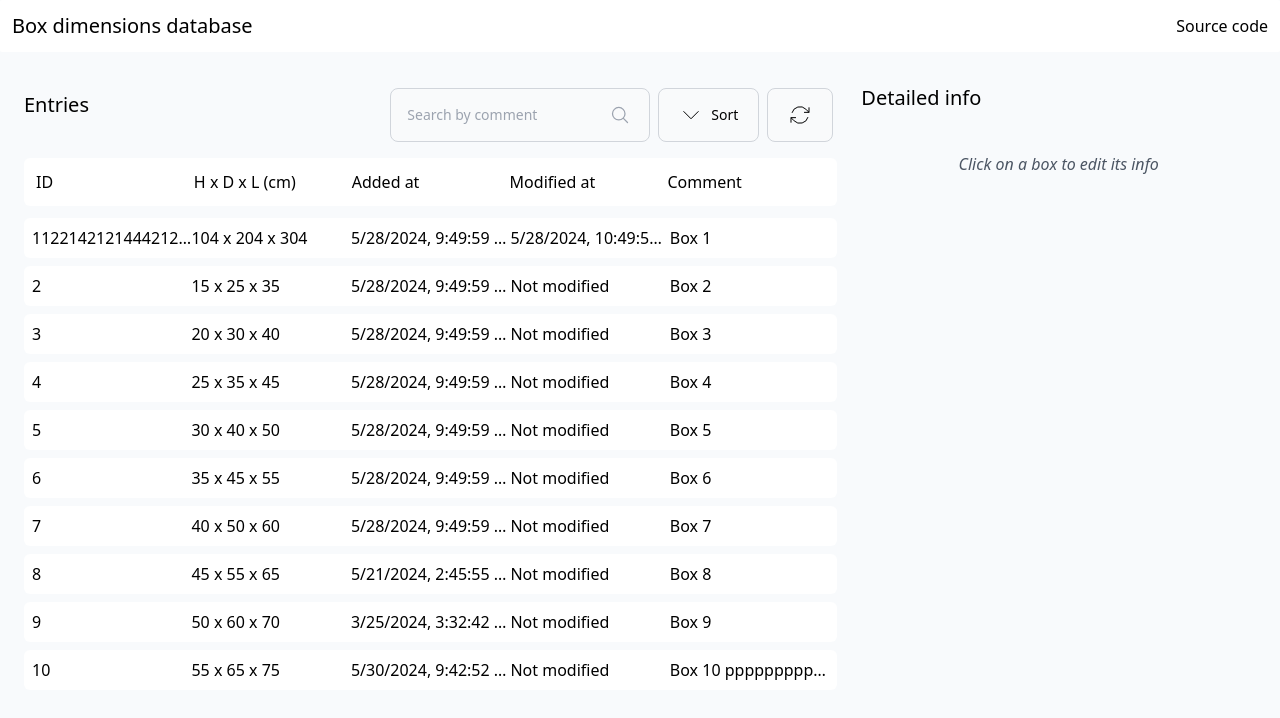
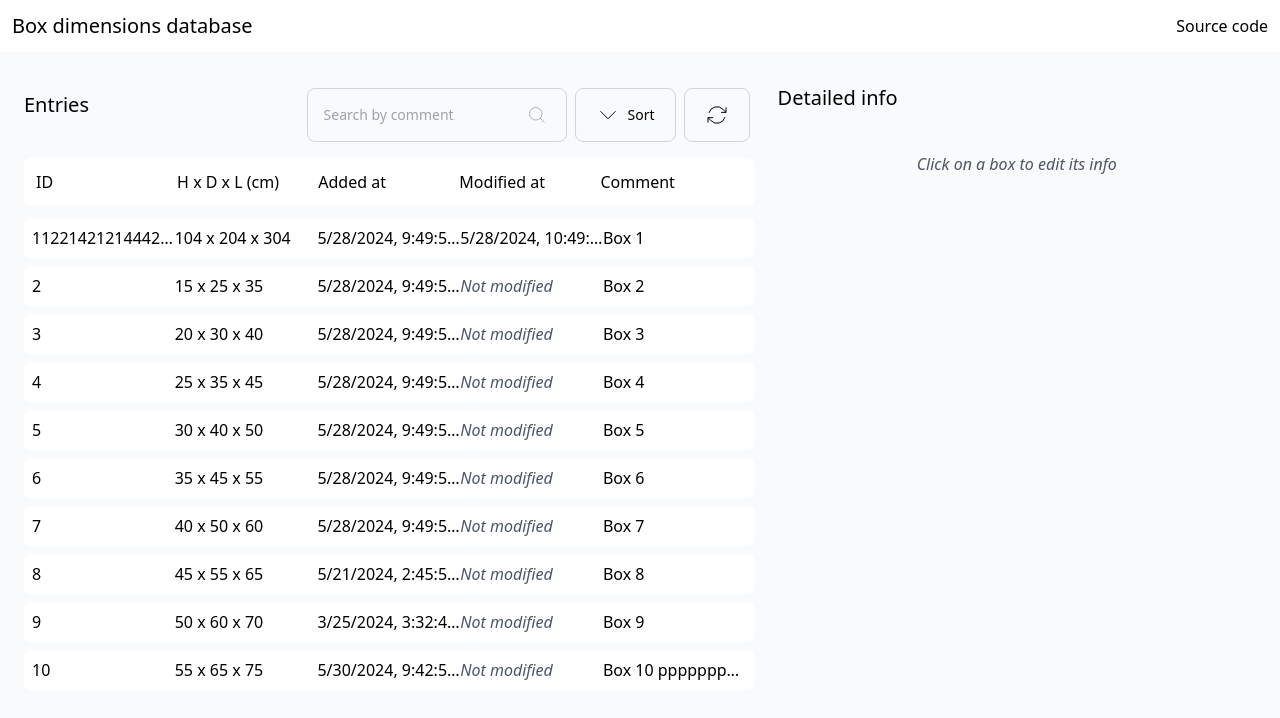
Before and after one commit to tsukipond8531/boxdb-frontend, a React (Vite) app: page / in a window 1280 px wide. Shown: the top 718 px of the page. Built offline with nearby package versions, Linux system fonts and the light colour scheme.

Commit message:
clean up App.tsx, move to components. Make search functional

```diff
--- a/src/App.tsx
+++ b/src/App.tsx
@@ -5,147 +5,42 @@ import Header from "./components/Header";
 import Search from "./components/Search";
 import BoxDetails from "./components/BoxDetails";
 import BoxList from "./components/BoxList";
-
-const boxes: Box[] = [
-  {
-    id: "1122142121444212415",
-    height: 104,
-    depth: 204,
-    length: 304,
-    comment: "Box 1",
-    addedAt: "2024-05-28T09:49:59Z",
-    modifiedAt: "2024-05-28T10:49:59Z",
-  },
-  {
-    id: "2",
-    height: 15,
-    depth: 25,
-    length: 35,
-    comment: "Box 2",
-    addedAt: "2024-05-28T09:49:59Z",
-  },
-  {
-    id: "3",
-    height: 20,
-    depth: 30,
-    length: 40,
-    comment: "Box 3",
-    addedAt: "2024-05-28T09:49:59Z",
-  },
-  {
-    id: "4",
-    height: 25,
-    depth: 35,
-    length: 45,
-    comment: "Box 4",
-    addedAt: "2024-05-28T09:49:59Z",
-  },
-  {
-    id: "5",
-    height: 30,
-    depth: 40,
-    length: 50,
-    comment: "Box 5",
-    addedAt: "2024-05-28T09:49:59Z",
-  },
-  {
-    id: "6",
-    height: 35,
-    depth: 45,
-    length: 55,
-    comment: "Box 6",
-    addedAt: "2024-05-28T09:49:59Z",
-  },
-  {
-    id: "7",
-    height: 40,
-    depth: 50,
-    length: 60,
-    comment: "Box 7",
-    addedAt: "2024-05-28T09:49:59Z",
-  },
-  {
-    id: "8",
-    height: 45,
-    depth: 55,
-    length: 65,
-    comment: "Box 8",
-    addedAt: "2024-05-21T14:45:55Z",
-  },
-  {
-    id: "9",
-    height: 50,
-    depth: 60,
-    length: 70,
-    comment: "Box 9",
-    addedAt: "2024-03-25T15:32:42Z",
-  },
-  {
-    id: "10",
-    height: 55,
-    depth: 65,
-    length: 75,
-    comment: "Box 10 pppppppppppppppppppppppppppppppppppppppppppppppp",
-    addedAt: "2024-05-30T09:42:52Z",
-  },
-];
+import { boxes } from "./dummydata";
+import Sort from "./components/Buttons/Sort";
+import Refresh from "./components/Buttons/Refresh";
+import BoxListHeaders from "./components/BoxListHeaders";
 
 function App() {
   const [selectedBox, setSelectedBox] = useState<Box>();
+  const [search, setSearch] = useState("");
+
+  // Filter boxes based on search input, automatically
+  // updating the list as the user types. not case-sensitive
+  const filteredBoxes = boxes.filter((box) => {
+    return (
+      box.comment && box.comment.toLowerCase().includes(search.toLowerCase())
+    );
+  });
+
   return (
     <div className="flex min-h-screen flex-col bg-slate-50">
       <Header />
-      <div className="m-3 mt-5 grid sm:grid-cols-1 md:grid-cols-3">
-        <div className="m-3 md:col-span-2">
+      <div className="m-3 mt-5 grid sm:grid-cols-1 md:grid-cols-5">
+        <div className="m-3 md:col-span-3">
           <div className="mb-3 flex flex-wrap items-center justify-between">
             <h2 className="mb-5 text-xl">Entries</h2>
             <div className="flex">
-              <Search />
-              <button
-                type="button"
-                className="m-1 inline-flex items-center rounded-lg border border-gray-300 bg-gray-50 px-5 py-2.5 text-center text-sm font-medium hover:bg-gray-300"
-              >
-                <svg
-                  xmlns="http://www.w3.org/2000/svg"
-                  fill="none"
-                  viewBox="0 0 24 24"
-                  stroke="currentColor"
-                  className="mr-2 size-6"
-                >
-                  <path d="m19.5 8.25-7.5 7.5-7.5-7.5" />
-                </svg>
-                Sort
-              </button>
-
-              <button
-                type="button"
-                title="Refresh list"
-                className="m-1 inline-flex items-center rounded-lg border border-gray-300 bg-gray-50 px-5 py-2.5 text-center text-sm font-medium hover:bg-gray-300"
-              >
-                <svg
-                  xmlns="http://www.w3.org/2000/svg"
-                  fill="none"
-                  viewBox="0 0 24 24"
-                  stroke="currentColor"
-                  className="size-6"
-                >
-                  <path d="M16.023 9.348h4.992v-.001M2.985 19.644v-4.992m0 0h4.992m-4.993 0 3.181 3.183a8.25 8.25 0 0 0 13.803-3.7M4.031 9.865a8.25 8.25 0 0 1 13.803-3.7l3.181 3.182m0-4.991v4.99" />
-                </svg>
-              </button>
+              <Search search={search} setSearch={setSearch} />
+              <Sort />
+              <Refresh />
             </div>
           </div>
-          <div className="mb-3 grid grid-cols-4 rounded-md bg-white p-5 md:grid-cols-5 md:p-3">
-            <span>ID</span>
-            <span>H x D x L (cm)</span>
-            <span>Added at</span>
-            <span className="hidden md:block">Modified at</span>
-            <span>Comment</span>
-          </div>
-          {boxes.map((box) => (
+          <BoxListHeaders />
+          {filteredBoxes.map((box) => (
             <BoxList key={box.id} box={box} setSelectedBox={setSelectedBox} />
           ))}
         </div>
-        <div className="m-3 md:order-2">
+        <div className="m-3 md:order-2 md:col-span-2">
           <h2 className="mb-5 text-xl">Detailed info</h2>
           {!selectedBox ? (
             <p className="mt-10 text-center italic text-gray-600">
--- a/src/components/BoxList.tsx
+++ b/src/components/BoxList.tsx
@@ -29,7 +29,7 @@ const BoxList = ({ box, setSelectedBox }: props) => {
               {new Date(box.modifiedAt).toLocaleString()}
             </p>
           ) : (
-            <p className="truncate">Not modified</p>
+            <p className="truncate italic text-gray-600">Not modified</p>
           )}
         </div>
         <p className="truncate">{box.comment}</p>
--- /dev/null
+++ b/src/components/BoxListHeaders.tsx
@@ -0,0 +1,13 @@
+const BoxListHeaders = () => {
+  return (
+    <div className="mb-3 grid grid-cols-4 rounded-md bg-white p-5 md:grid-cols-5 md:p-3">
+      <span>ID</span>
+      <span>H x D x L (cm)</span>
+      <span>Added at</span>
+      <span className="hidden md:block">Modified at</span>
+      <span>Comment</span>
+    </div>
+  );
+};
+
+export default BoxListHeaders;
--- /dev/null
+++ b/src/components/Buttons/Refresh.tsx
@@ -0,0 +1,21 @@
+const Refresh = () => {
+  return (
+    <button
+      type="button"
+      title="Refresh list"
+      className="m-1 inline-flex items-center rounded-lg border border-gray-300 bg-gray-50 px-5 py-2.5 text-center text-sm font-medium hover:bg-gray-300"
+    >
+      <svg
+        xmlns="http://www.w3.org/2000/svg"
+        fill="none"
+        viewBox="0 0 24 24"
+        stroke="currentColor"
+        className="size-6"
+      >
+        <path d="M16.023 9.348h4.992v-.001M2.985 19.644v-4.992m0 0h4.992m-4.993 0 3.181 3.183a8.25 8.25 0 0 0 13.803-3.7M4.031 9.865a8.25 8.25 0 0 1 13.803-3.7l3.181 3.182m0-4.991v4.99" />
+      </svg>
+    </button>
+  );
+};
+
+export default Refresh;
--- /dev/null
+++ b/src/components/Buttons/Sort.tsx
@@ -0,0 +1,21 @@
+const Sort = () => {
+  return (
+    <button
+      type="button"
+      className="m-1 inline-flex items-center rounded-lg border border-gray-300 bg-gray-50 px-5 py-2.5 text-center text-sm font-medium hover:bg-gray-300"
+    >
+      <svg
+        xmlns="http://www.w3.org/2000/svg"
+        fill="none"
+        viewBox="0 0 24 24"
+        stroke="currentColor"
+        className="mr-2 size-6"
+      >
+        <path d="m19.5 8.25-7.5 7.5-7.5-7.5" />
+      </svg>
+      Sort
+    </button>
+  );
+};
+
+export default Sort;
--- a/src/components/Search.tsx
+++ b/src/components/Search.tsx
@@ -1,8 +1,19 @@
-const Search = () => {
+interface props {
+  search: string;
+  setSearch: (search: string) => void;
+}
+
+const Search = ({ search, setSearch }: props) => {
+  const changeValue = (e: React.ChangeEvent<HTMLInputElement>) => {
+    setSearch(e.target.value);
+    console.log(search);
+  };
+
   return (
     <form className="relative m-1">
       <div className="">
         <input
+          onChange={changeValue}
           type="search"
           id="default-search"
           className="block w-full rounded-lg border border-gray-300 bg-gray-50 p-4 pr-10 text-sm text-gray-900"
@@ -13,15 +24,10 @@ const Search = () => {
           xmlns="http://www.w3.org/2000/svg"
           fill="none"
           viewBox="0 0 24 24"
-          stroke-width="1.5"
           stroke="currentColor"
           className="absolute right-5 top-1/2 h-5 w-5 -translate-y-1/2 transform text-gray-400"
         >
-          <path
-            stroke-linecap="round"
-            stroke-linejoin="round"
-            d="m21 21-5.197-5.197m0 0A7.5 7.5 0 1 0 5.196 5.196a7.5 7.5 0 0 0 10.607 10.607Z"
-          />
+          <path d="m21 21-5.197-5.197m0 0A7.5 7.5 0 1 0 5.196 5.196a7.5 7.5 0 0 0 10.607 10.607Z" />
         </svg>
       </div>
     </form>
--- /dev/null
+++ b/src/dummydata.ts
@@ -0,0 +1,85 @@
+import { Box } from "../types";
+
+export const boxes: Box[] = [
+  {
+    id: "1122142121444212415",
+    height: 104,
+    depth: 204,
+    length: 304,
+    comment: "Box 1",
+    addedAt: "2024-05-28T09:49:59Z",
+    modifiedAt: "2024-05-28T10:49:59Z",
+  },
+  {
+    id: "2",
+    height: 15,
+    depth: 25,
+    length: 35,
+    comment: "Box 2",
+    addedAt: "2024-05-28T09:49:59Z",
+  },
+  {
+    id: "3",
+    height: 20,
+    depth: 30,
+    length: 40,
+    comment: "Box 3",
+    addedAt: "2024-05-28T09:49:59Z",
+  },
+  {
+    id: "4",
+    height: 25,
+    depth: 35,
+    length: 45,
+    comment: "Box 4",
+    addedAt: "2024-05-28T09:49:59Z",
+  },
+  {
+    id: "5",
+    height: 30,
+    depth: 40,
+    length: 50,
+    comment: "Box 5",
+    addedAt: "2024-05-28T09:49:59Z",
+  },
+  {
+    id: "6",
+    height: 35,
+    depth: 45,
+    length: 55,
+    comment: "Box 6",
+    addedAt: "2024-05-28T09:49:59Z",
+  },
+  {
+    id: "7",
+    height: 40,
+    depth: 50,
+    length: 60,
+    comment: "Box 7",
+    addedAt: "2024-05-28T09:49:59Z",
+  },
+  {
+    id: "8",
+    height: 45,
+    depth: 55,
+    length: 65,
+    comment: "Box 8",
+    addedAt: "2024-05-21T14:45:55Z",
+  },
+  {
+    id: "9",
+    height: 50,
+    depth: 60,
+    length: 70,
+    comment: "Box 9",
+    addedAt: "2024-03-25T15:32:42Z",
+  },
+  {
+    id: "10",
+    height: 55,
+    depth: 65,
+    length: 75,
+    comment: "Box 10 pppppppppppppppppppppppppppppppppppppppppppppppp",
+    addedAt: "2024-05-30T09:42:52Z",
+  },
+];
```
